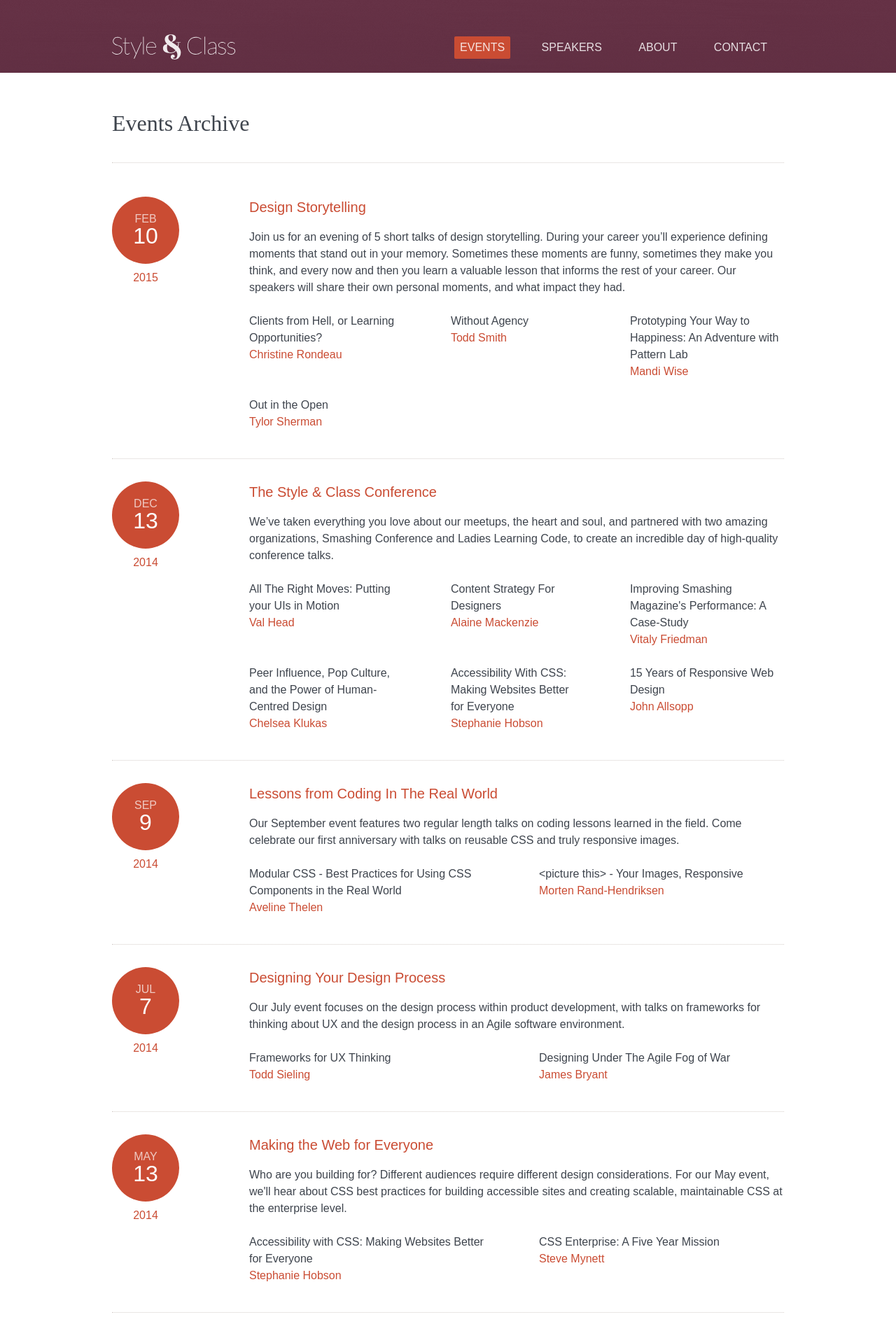
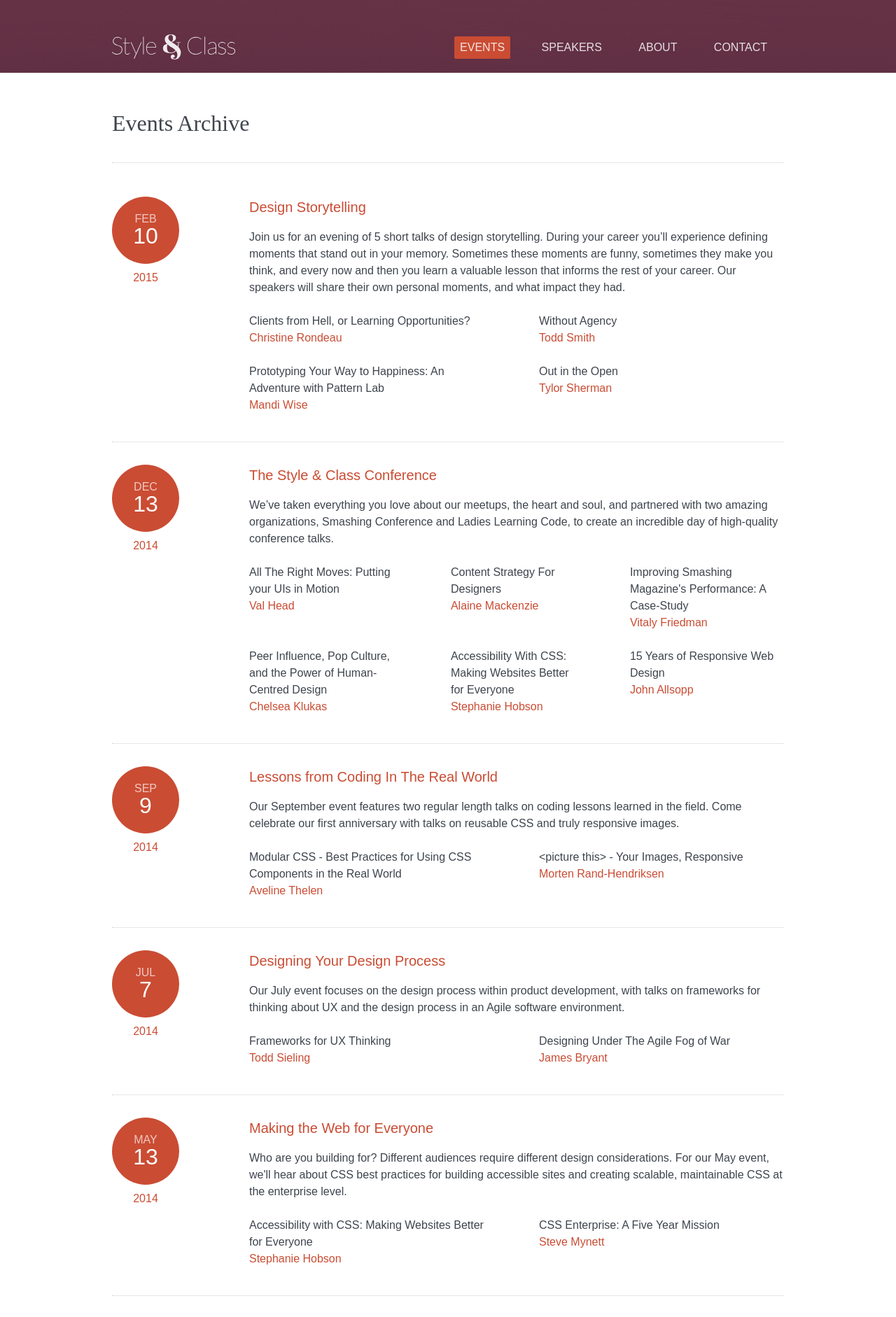
Before and after one commit to styleandclass/styleandclass.ca, a Jekyll site: the page built from root/events/index.html, in a window 1280 px wide. Shown: the top 1882 px of the page at 70% size. Built offline with Jekyll 4.4.1, drawn with Linux system fonts in a browser that asks for light colours.

Commit message:
Some talk layout massaging

```diff
--- a/root/_sass/_component-talk.scss
+++ b/root/_sass/_component-talk.scss
@@ -42,27 +42,41 @@
     .talk {
         list-style: none;
 
+        // talks are 3-up
         @include screen-medium {
             flex: 0 0 33%;
             box-sizing: border-box;
             padding: 0 2rem 1rem 2rem;
 
+            &:nth-child(3n) {
+                padding-right: 0;
+            }
             &:nth-child(3n+1) {
                 padding-left: 0;
-            }
-            &:nth-child(3n) {
-                padding-right: 0;
             }
         }
     }
 
-    &.count-2 {
+
+    // for even numbers of talks, we only want 2-up
+    // (there has to be a better way to do this)
+    &.count-2, &.count-4 {
         .talk {
             @include screen-medium {
                 flex: 0 0 50%;
+
+                &:nth-child(2n) {
+                    padding-left: 2rem;
+                    padding-right: 0;
+                }
+                &:nth-child(2n+1) {
+                    padding-left: 0;
+                    padding-right: 2rem;
+                }
             }
         }
     }
+
 
     .title {
         margin: 0;
```
Also changed, not shown: 2 other files.
